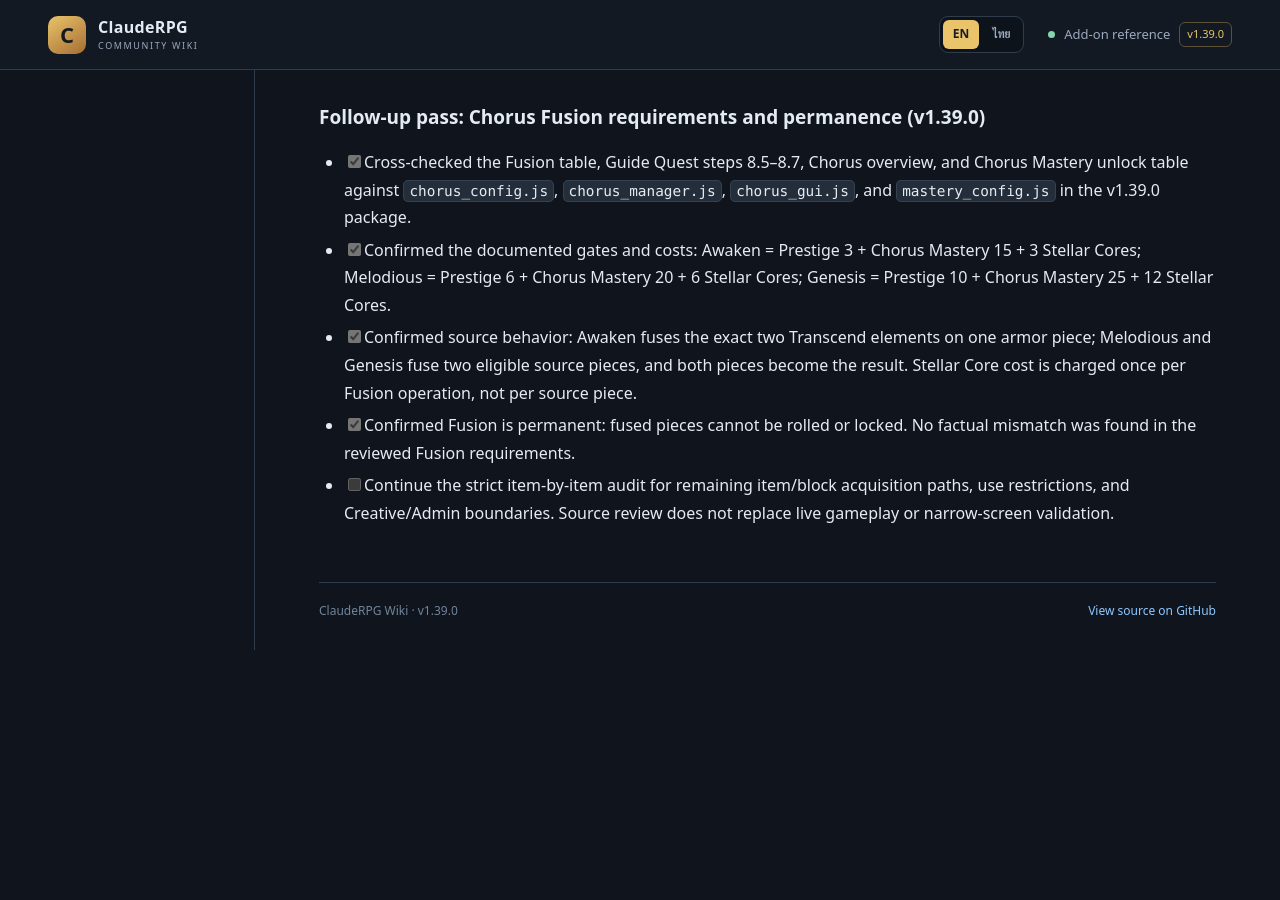
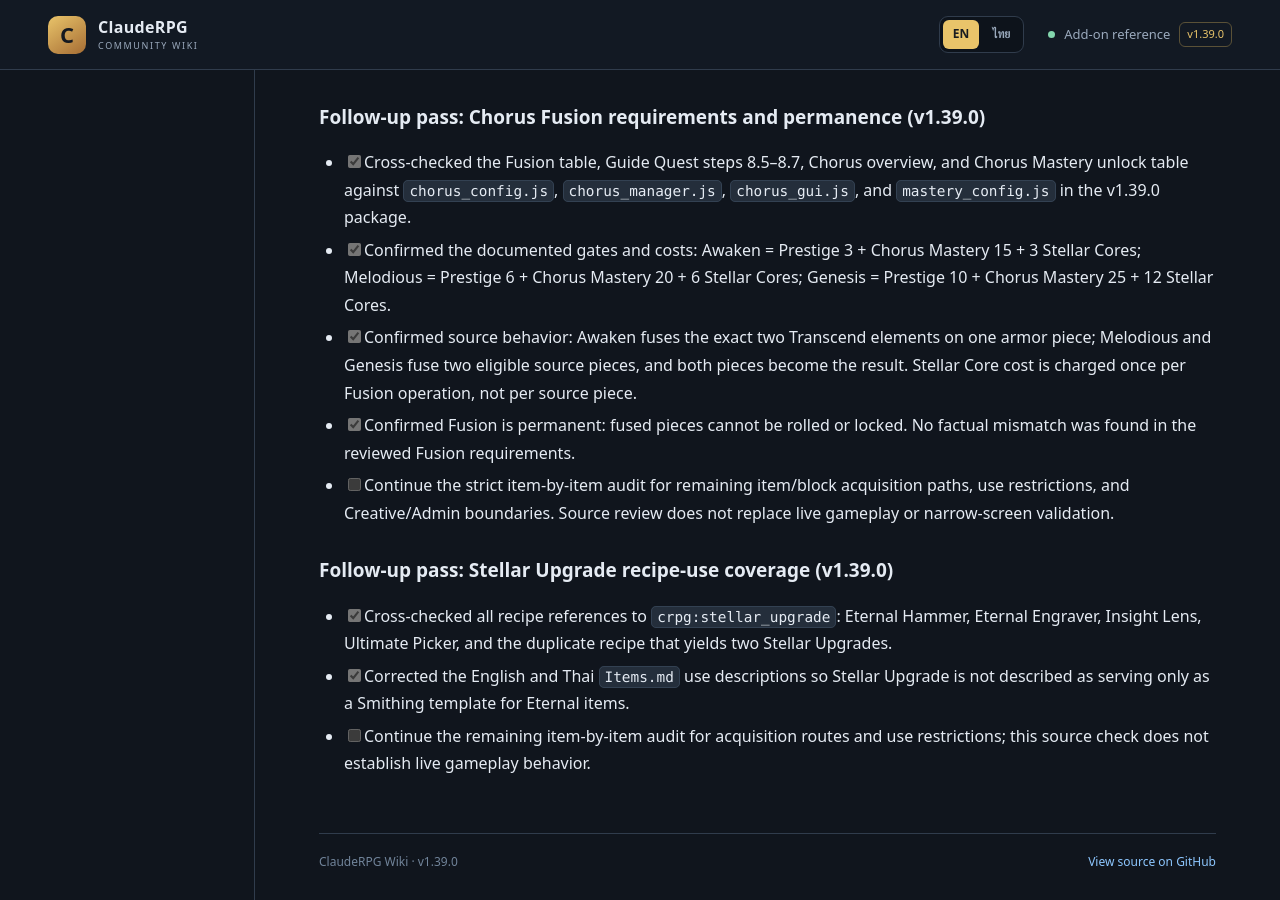
Before and after one commit to miniTorch25/ClaudeRPG-Wiki-V2, a Jekyll site: the page built from CONTENT-GAP-AUDIT.md, in a window 1280 px wide and 900 px high, scrolled down 12613 px. Built offline with Jekyll 4.4.1, drawn with Linux system fonts in a browser that asks for light colours; our own code applies the rules of GitHub Pages for plain Markdown files; before the commit the page ends 13263 px from its top, so only the background shows below that.

Commit message:
Audit: record Stellar Upgrade recipe uses

```diff
--- a/CONTENT-GAP-AUDIT.md
+++ b/CONTENT-GAP-AUDIT.md
@@ -290,3 +290,10 @@ Use these labels in editorial notes while drafting:
 - [x] Confirmed source behavior: Awaken fuses the exact two Transcend elements on one armor piece; Melodious and Genesis fuse two eligible source pieces, and both pieces become the result. Stellar Core cost is charged once per Fusion operation, not per source piece.
 - [x] Confirmed Fusion is permanent: fused pieces cannot be rolled or locked. No factual mismatch was found in the reviewed Fusion requirements.
 - [ ] Continue the strict item-by-item audit for remaining item/block acquisition paths, use restrictions, and Creative/Admin boundaries. Source review does not replace live gameplay or narrow-screen validation.
+
+
+### Follow-up pass: Stellar Upgrade recipe-use coverage (v1.39.0)
+
+- [x] Cross-checked all recipe references to `crpg:stellar_upgrade`: Eternal Hammer, Eternal Engraver, Insight Lens, Ultimate Picker, and the duplicate recipe that yields two Stellar Upgrades.
+- [x] Corrected the English and Thai `Items.md` use descriptions so Stellar Upgrade is not described as serving only as a Smithing template for Eternal items.
+- [ ] Continue the remaining item-by-item audit for acquisition routes and use restrictions; this source check does not establish live gameplay behavior.
```
